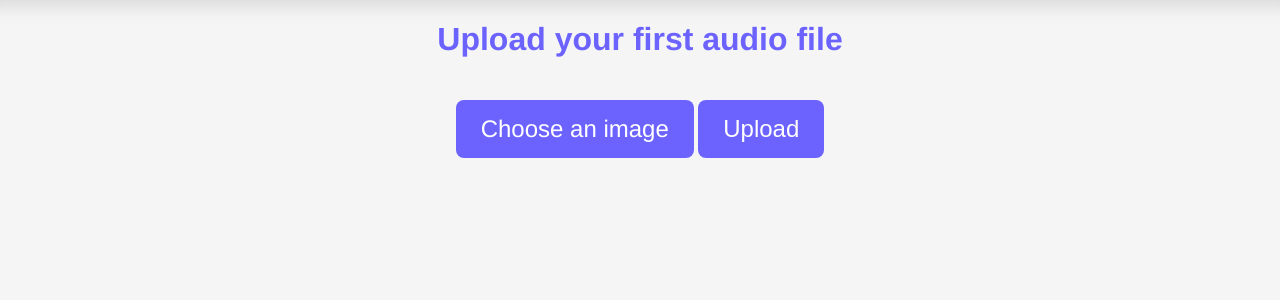
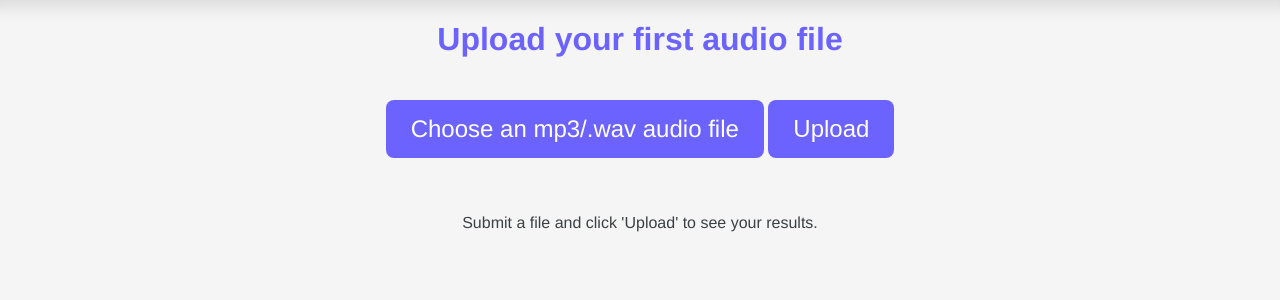
Before and after one commit to 568cats/PD-Early-Detection-Tool, a Flask app: page /PDaudio1 in a window 1280 px wide. Shown: the part 63-363 px from the top of the page. Run offline with Flask 3, Linux system fonts and the light colour scheme.

Commit message:
added audio functionality

```diff
--- a/PDimage1model.py
+++ b/PDimage1model.py
@@ -1,6 +1,6 @@
 import tensorflow as tf
 from tensorflow.keras.applications import ResNet50
-from tensorflow.keras.preprocessing.image import load_img, img_to_array
+from tensorflow.keras.utils import load_img, img_to_array
 import numpy as np
 from tensorflow.keras.applications.resnet50 import preprocess_input
 #Definings the model for the image rec
--- a/app.py
+++ b/app.py
@@ -4,9 +4,9 @@ from flask import Flask, render_template, request, redirect, url_for
 from PDimage1model import create_model, preprocess_image
 from PDimage2model import create_model2
 import os
-from keras.preprocessing.image import load_img
-from keras.preprocessing.image import img_to_array
 import numpy as np
+import librosa
+from PDaudio1Model import preprocess_audio, create_audio_model
 
 
 
@@ -93,10 +93,37 @@ def PDimage2():
 
     return render_template('PDimage_upload2.html')
 
+# Handles Parkinson's Disease Audio Classifiction. Accepts either a .wav or mp3 file
+ALLOWED_EXTENSIONS_AUDIO = ['wav', 'mp3']
+# Check if file is valid
+def allowed_audio_file(filename):
+    return '.' in filename and \
+           filename.rsplit('.', 1)[1].lower() in ALLOWED_EXTENSIONS_AUDIO
+
 @app.route('/PDaudio1', methods=['GET', 'POST'])
 def PDaudio1():
+    predicted_class_index = "Submit a file and click 'Upload' to see your results."  # initialize to default value
+    if request.method == 'POST':
+        file = request.files['file']
+        if file and allowed_audio_file(file.filename):
+            filename = file.filename
+            file_path = os.path.join('static/audio', filename)
+            file.save(file_path)
 
-    return render_template('PDaudio_upload1.html')
+            # Load the audio file
+            audio, sample_rate = librosa.load(file_path, sr=None)
+
+            # Preprocess the audio file by performing
+            audio_preprocessed = preprocess_audio(audio)
+
+            # Pass the preprocessed audio file to the model
+            model_audio = create_audio_model()
+            class_prediction = model_audio.predict(audio_preprocessed)
+            predicted_class_index = np.argmax(class_prediction)
+
+    return render_template('PDaudio_upload1.html', prediction=predicted_class_index)
+
+
 
 @app.route('/PDaudio2', methods=['GET', 'POST'])
 def PDaudio2():
--- a/templates/PDaudio_upload1.html
+++ b/templates/PDaudio_upload1.html
@@ -1,7 +1,10 @@
-<!doctype html>
+<!DOCTYPE html>
 <html>
   <head>
-    <link rel="stylesheet" href="{{ url_for('static', filename='css/styles.css') }}">
+    <link
+      rel="stylesheet"
+      href="{{ url_for('static', filename='css/styles.css') }}"
+    />
     <title>Audio Upload 1</title>
   </head>
   <body>
@@ -16,10 +19,11 @@
     <h1>Upload your first audio file</h1>
     <form method="post" enctype="multipart/form-data">
       <label for="file-input" class="file-label">
-            Choose an image
+        Choose an mp3/.wav audio file
       </label>
-        <input type="file" id="file-input" name="file">
+      <input type="file" id="file-input" name="file" />
       <button type="submit" class="btn">Upload</button>
     </form>
+    <p id="prediction">{{ prediction }}</p>
   </body>
 </html>
```
Also changed, not shown: PDaudio1Model.py (added, +52 -0 lines), templates/ADaudio_upload1.html (+7 -6 lines), static/images/Screenshot 2023-08-02 at 10.18.09 AM.png (added), static/images/Screenshot 2023-08-02 at 10.33.04 AM.png (added), 2 other files. Lines whose indentation alone changed are shown as unchanged.
